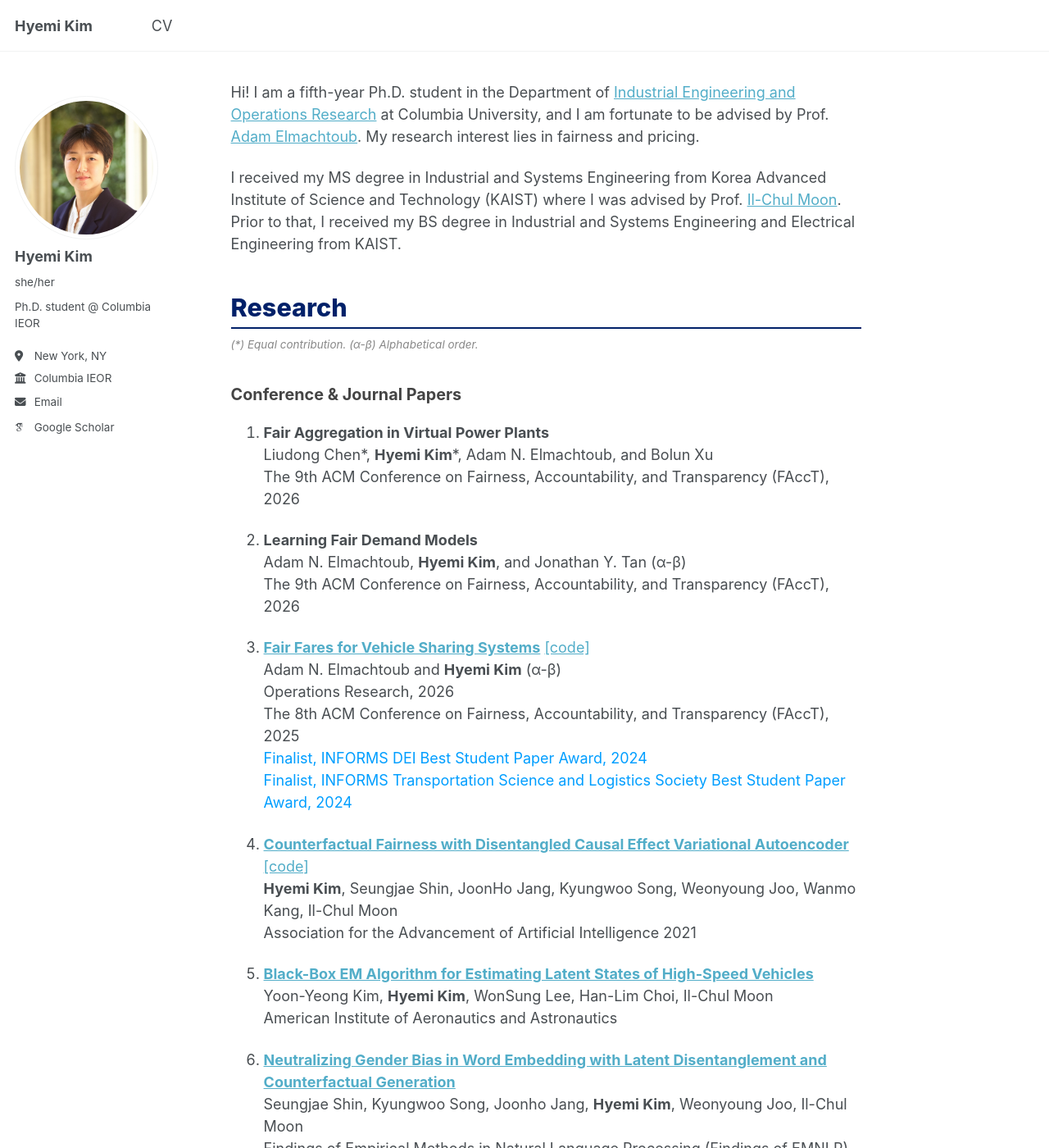
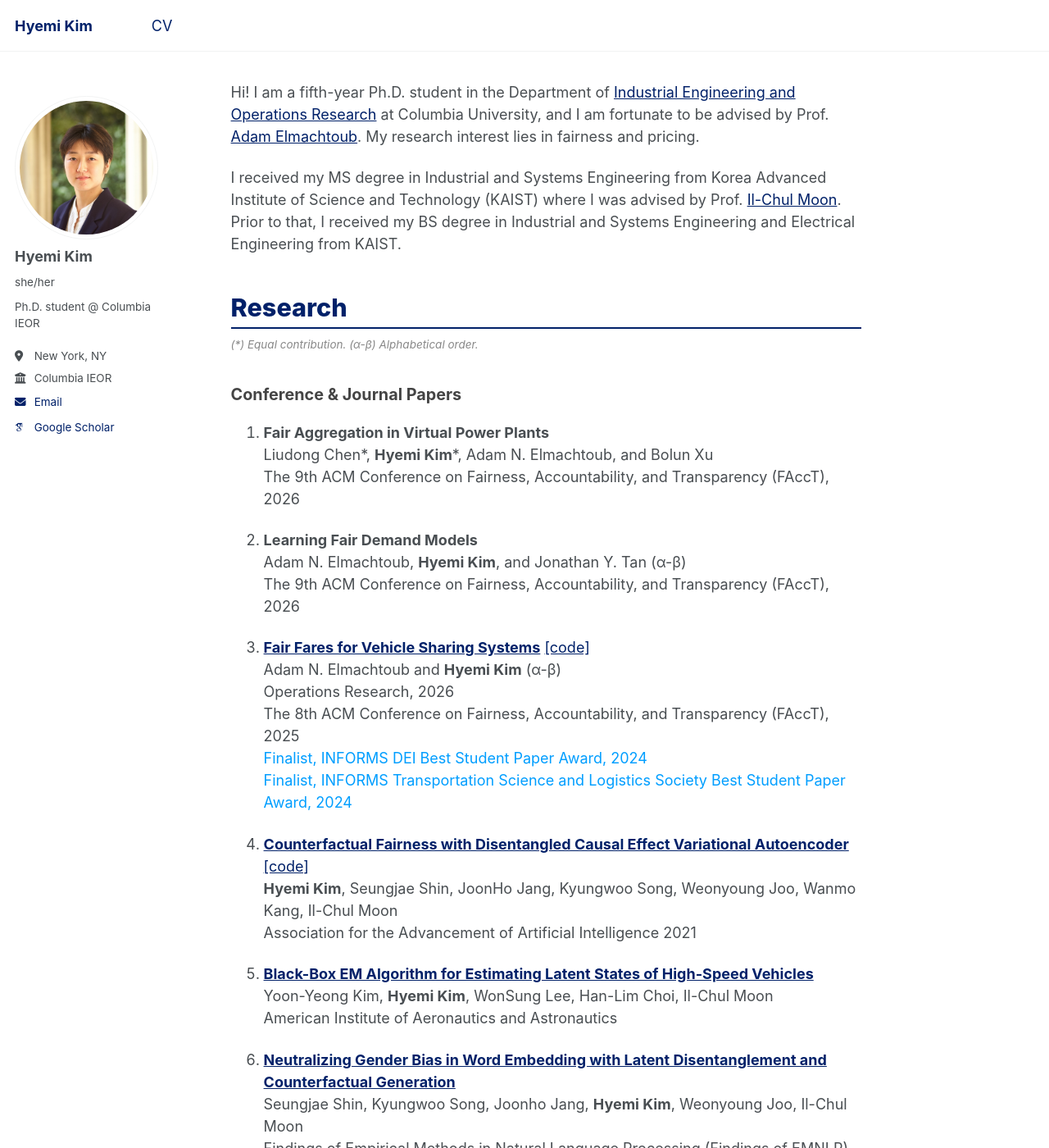
Before and after one commit to HyemiK1m/hyemik1m.github.io, a Jekyll site: the page built from _pages/about.md, in a window 1280 px wide and 1400 px high. Shown: the whole window at 82% size. Built offline with Jekyll 4.4.1, drawn with Linux system fonts in a browser that asks for light colours; some web fonts are replaced; a script that is not in the unit is left out.

Commit message:
Update main.scss

```diff
--- a/assets/css/main.scss
+++ b/assets/css/main.scss
@@ -7,6 +7,15 @@
  * Note that the files are processed in the order they are imported, so they are partly
    sorted by the dependencies. Also, the first two lines of the file are required by Jekyll.
  */
+
+/* --- Custom Styles (Move to Top) --- */
+a {
+  color: #012169 !important;
+}
+a:hover {
+  color: #0033a0 !important;
+  text-decoration: underline !important;
+}
 
 @import
     "vendor/breakpoint/breakpoint",
```
